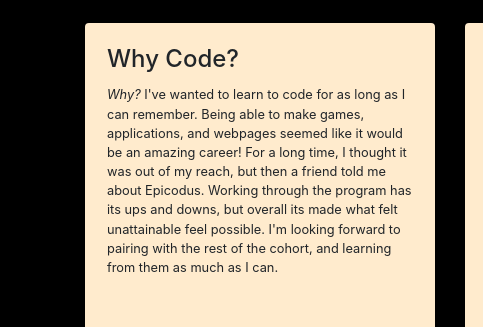
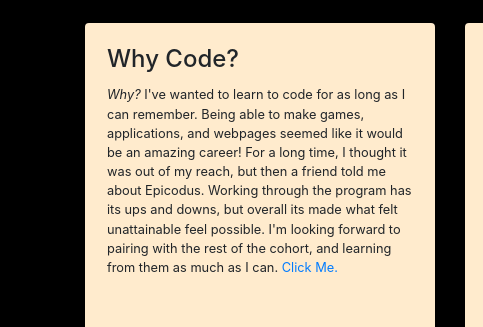
Before and after one commit to Chase-Stokes/portfolio-landing, a plain HTML site: page index.html in a window 1280 px wide. Shown: the part 369-696 px from the top of the page, 0-483 px from the left. Drawn offline with Linux system fonts and the light colour scheme.

Commit message:
fix any spacing errors and add a surprise to the page

```diff
--- a/index.html
+++ b/index.html
@@ -24,7 +24,7 @@
         <div class="card">
           <div class="card-body">
             <h4 class="card-title">Why Code?</h4>
-            <p class="card-text"><em>Why?</em> I've wanted to learn to code for as long as I can remember. Being able to make games, applications, and webpages seemed like it would be an amazing career! For a long time, I thought it was out of my reach, but then a friend told me about Epicodus. Working through the program has its ups and downs, but overall its made what felt unattainable feel possible. I'm looking forward to pairing with the rest of the cohort, and learning from them as much as I can.</p>
+            <p class="card-text"><em>Why?</em> I've wanted to learn to code for as long as I can remember. Being able to make games, applications, and webpages seemed like it would be an amazing career! For a long time, I thought it was out of my reach, but then a friend told me about Epicodus. Working through the program has its ups and downs, but overall its made what felt unattainable feel possible. I'm looking forward to pairing with the rest of the cohort, and learning from them as much as I can. <a href="https://www.youtube.com/watch?v=dQw4w9WgXcQ">Click Me.</a></p>
           </div>
         </div>
       </div>
```
